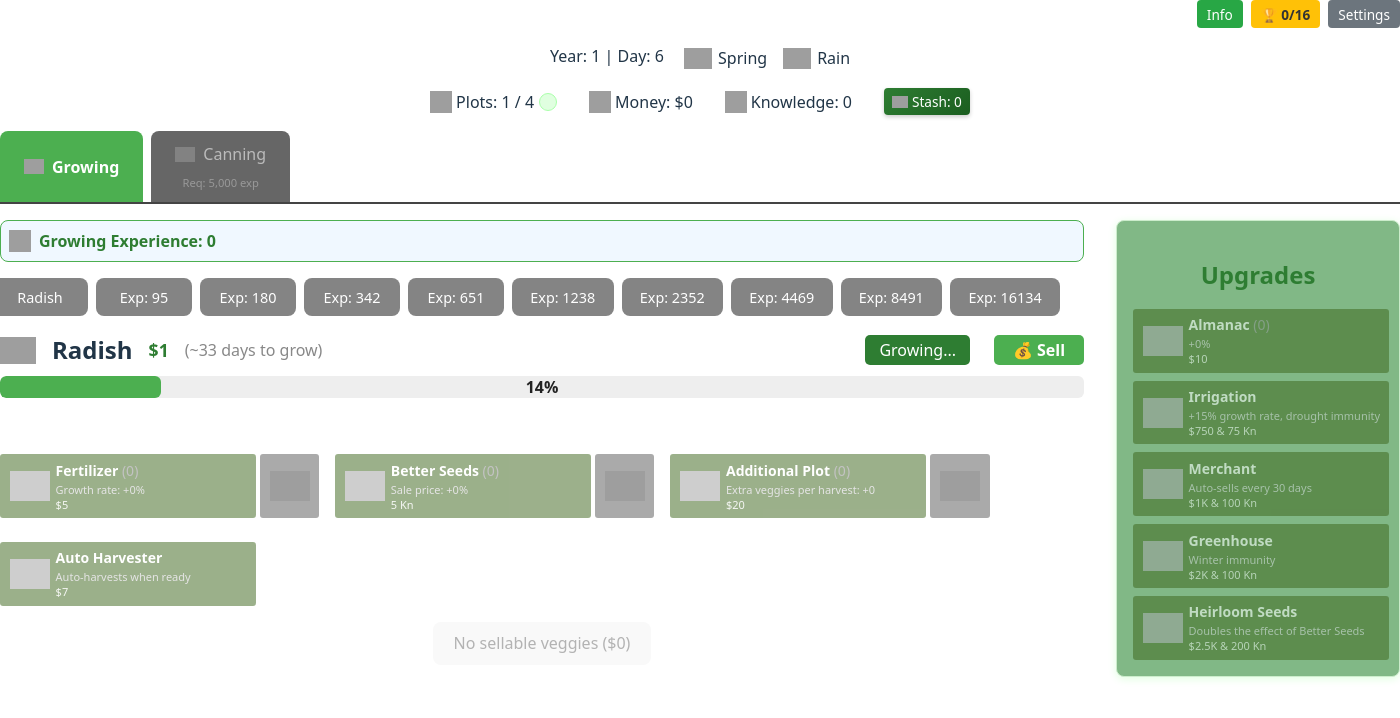
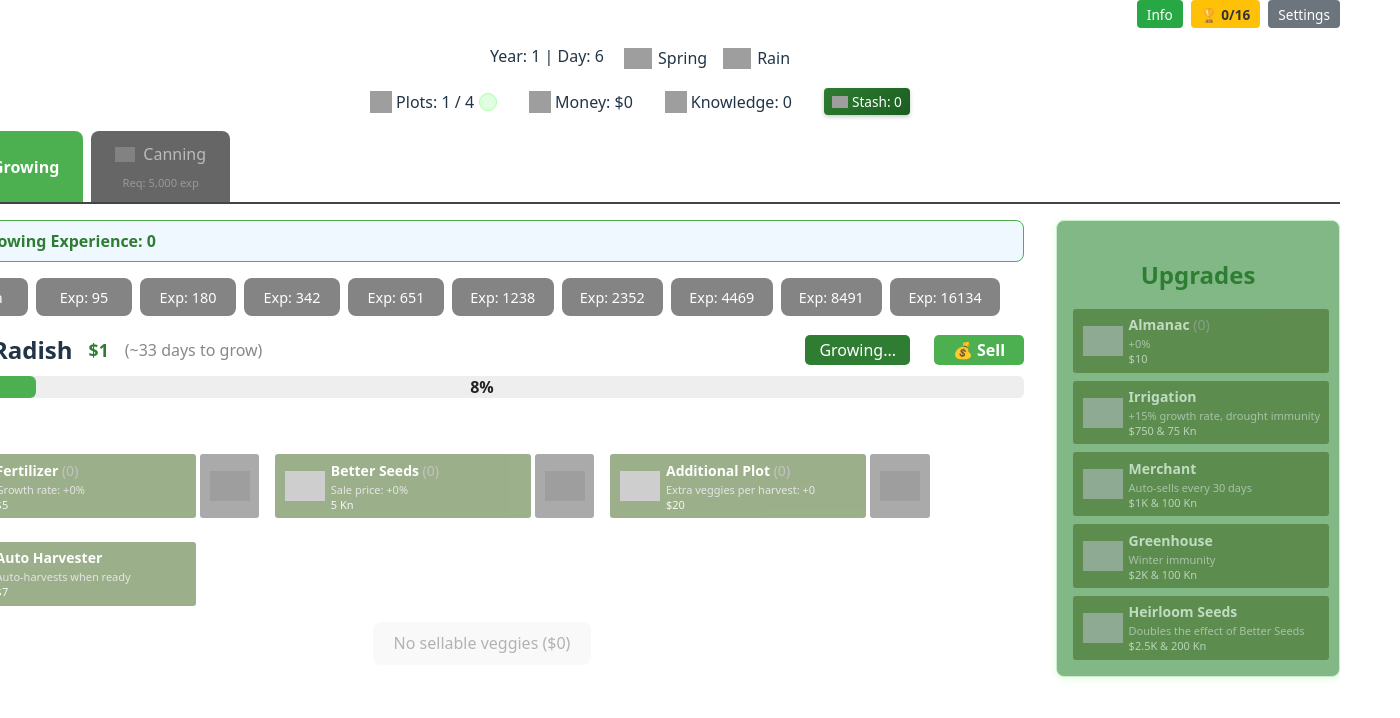
Before and after one commit to MumblesCrzy/Idle-Farm-Game, a React (Vite) app: page / in a window 1280 px wide. Shown: the top 718 px of the page, 1400 px wide, since content can reach past the window. Built offline with nearby package versions, Linux system fonts and the light colour scheme; grey boxes are pictures that could not be loaded.

Commit message:
Some visual issues, and a chrome specific issue.

```diff
--- a/src/App.css
+++ b/src/App.css
@@ -18,10 +18,14 @@
 }
 
 #root {
+  width: 100%;
   max-width: 1280px;
   margin: 0 auto;
   padding: 2rem;
   text-align: center;
+  display: flex;
+  flex-direction: column;
+  align-items: center;
 }
 
 .game-title {
--- a/src/App.tsx
+++ b/src/App.tsx
@@ -18,6 +18,7 @@ import { useSeasonSystem } from './hooks/useSeasonSystem';
 import { useAchievements } from './hooks/useAchievements';
 import { useAutoPurchase } from './hooks/useAutoPurchase';
 import { useGameState } from './hooks/useGameState';
+import { useGameLoop } from './hooks/useGameLoop';
 import { loadGameStateWithCanning, saveGameStateWithCanning } from './utils/saveSystem';
 import type { Veggie, GameState } from './types/game';
 import {
@@ -409,10 +410,8 @@ const GameProvider: React.FC<{ children: React.ReactNode }> = ({ children }) =>
     }
   }, [hasReadyVeggies]); // Only trigger when ready state changes, not on every growth update
 
-  const timerRef = useRef<number | null>(null);
-  // Growth timer for all unlocked veggies
-  useEffect(() => {
-    timerRef.current = window.setInterval(() => {
+  // Growth timer for all unlocked veggies - using requestAnimationFrame for Chrome compatibility
+  useGameLoop(() => {
     setVeggies((prev) => {
       const { veggies: newVeggies } = processVeggieGrowth(
         prev,
@@ -423,16 +422,8 @@ const GameProvider: React.FC<{ children: React.ReactNode }> = ({ children }) =>
       );
       return newVeggies;
     });
-    }, 1000);
+  }, 1000, [season, currentWeather, greenhouseOwned, irrigationOwned]);
 
-    // Cleanup function
-    return () => {
-      if (timerRef.current) {
-        clearInterval(timerRef.current);
-        timerRef.current = null;
-      }
-    };
-  }, [season, currentWeather, greenhouseOwned, irrigationOwned]);
   // Greenhouse upgrade purchase handler
   const handleBuyGreenhouse = () => {
     const greenhouseCost = GREENHOUSE_COST_PER_PLOT * maxPlots;
@@ -444,28 +435,37 @@ const GameProvider: React.FC<{ children: React.ReactNode }> = ({ children }) =>
     }
   };
 
-  // Memoize harvester speed levels to avoid unnecessary effect re-runs
-  const harvesterSpeedLevelsString = veggies.map(v => v.harvesterSpeedLevel ?? 0).join(',');
-  const harvesterSpeedLevels = useMemo(() =>
-    veggies.map(v => v.harvesterSpeedLevel ?? 0),
-    [harvesterSpeedLevelsString]
-  );
+  // Auto Harvester timer for each veggie - using requestAnimationFrame for Chrome compatibility
+  // Use refs to avoid restarting the loop when values change
+  const almanacLevelRef = useRef(almanacLevel);
+  const farmTierRef = useRef(farmTier);
+  const knowledgeRef = useRef(knowledge);
+  const dayRef = useRef(day);
+  const experienceRef = useRef(experience);
+  const maxPlotsRef = useRef(maxPlots);
+  const highestUnlockedVeggieRef = useRef(highestUnlockedVeggie);
 
-  // Auto Harvester timer for each veggie
   useEffect(() => {
-    let intervalId: number | null = null;
+    almanacLevelRef.current = almanacLevel;
+    farmTierRef.current = farmTier;
+    knowledgeRef.current = knowledge;
+    dayRef.current = day;
+    experienceRef.current = experience;
+    maxPlotsRef.current = maxPlots;
+    highestUnlockedVeggieRef.current = highestUnlockedVeggie;
+  }, [almanacLevel, farmTier, knowledge, day, experience, maxPlots, highestUnlockedVeggie]);
 
-    const harvestTick = () => {
+  useGameLoop(() => {
     setVeggies((prev) => {
       const {
         veggies: newVeggies,
         experienceGain: totalExperienceGain,
         knowledgeGain: totalKnowledgeGain,
         needsUpdate
-        } = processAutoHarvest(prev, almanacLevel, farmTier, knowledge);
+      } = processAutoHarvest(prev, almanacLevelRef.current, farmTierRef.current, knowledgeRef.current);
 
       // Update experience and knowledge for all harvests
-        if (totalExperienceGain > 0 && day >= 1 && day <= 365) {
+      if (totalExperienceGain > 0 && dayRef.current >= 1 && dayRef.current <= 365) {
         setTimeout(() => {
           setKnowledge((k: number) => k + totalKnowledgeGain);
           setExperience((exp: number) => exp + totalExperienceGain);
@@ -474,15 +474,15 @@ const GameProvider: React.FC<{ children: React.ReactNode }> = ({ children }) =>
 
       // Handle unlocks after all harvests are processed using projected experience
       if (needsUpdate) {
-          const projectedExperience = experience + totalExperienceGain;
+        const projectedExperience = experienceRef.current + totalExperienceGain;
         const { veggies: unlockedVeggies, highestUnlockedIndex } = processVeggieUnlocks(
           newVeggies,
           projectedExperience,
-            maxPlots
+          maxPlotsRef.current
         );
 
         // Update highest unlocked veggie if there were any unlocks
-          if (highestUnlockedIndex > highestUnlockedVeggie) {
+        if (highestUnlockedIndex > highestUnlockedVeggieRef.current) {
           setHighestUnlockedVeggie(highestUnlockedIndex);
         }
 
@@ -491,18 +491,7 @@ const GameProvider: React.FC<{ children: React.ReactNode }> = ({ children }) =>
 
       return newVeggies;
     });
-    };
-
-    intervalId = window.setInterval(harvestTick, 1000);
-
-    // Cleanup function
-    return () => {
-      if (intervalId !== null) {
-        clearInterval(intervalId);
-        intervalId = null;
-      }
-    };
-  }, [almanacLevel, farmTier, experience, maxPlots, harvesterSpeedLevels]);
+  }, 1000, []); // Empty deps - refs prevent loop restart
 
   // Unified harvest logic for both auto and manual harvest
   const harvestVeggie = (index: number, isAutoHarvest: boolean = false) => {
@@ -671,20 +660,25 @@ const GameProvider: React.FC<{ children: React.ReactNode }> = ({ children }) =>
     initialTimer: loaded?.globalAutoPurchaseTimer ?? 0
   });
 
-  // Day counter timer with auto-sell and auto-purchase logic
+  // Day counter timer with auto-sell and auto-purchase logic - using requestAnimationFrame for Chrome compatibility
+  const autoSellOwnedRef = useRef(autoSellOwned);
+  const handleSellRef = useRef(handleSell);
+
   useEffect(() => {
-    let dayIntervalId: number | null = null;
+    autoSellOwnedRef.current = autoSellOwned;
+    handleSellRef.current = handleSell;
+  }, [autoSellOwned, handleSell]);
 
-    const updateDay = () => {
+  useGameLoop(() => {
     setTotalDaysElapsed((total: number) => total + 1);
     setDay((d: number) => {
       const newDay = (d % 365) + 1; // Day cycles from 1-365, not 0-364
 
       // Auto-sell logic for merchant (every MERCHANT_DAYS)
-        if (autoSellOwned && newDay % MERCHANT_DAYS === 0) {
+      if (autoSellOwnedRef.current && newDay % MERCHANT_DAYS === 0) {
         // Trigger auto-sell using the existing handleSell function
         setTimeout(() => {
-            handleSell();
+          handleSellRef.current();
         }, 100); // Small delay to ensure state is updated
       }
 
@@ -693,17 +687,7 @@ const GameProvider: React.FC<{ children: React.ReactNode }> = ({ children }) =>
 
       return newDay;
     });
-    };
-
-    dayIntervalId = window.setInterval(updateDay, 1000);
-
-    return () => {
-      if (dayIntervalId !== null) {
-        clearInterval(dayIntervalId);
-        dayIntervalId = null;
-      }
-    };
-  }, [autoSellOwned, handleSell, setGlobalAutoPurchaseTimer]);
+  }, 1000, []); // Empty deps - refs prevent loop restart
 
 
 
@@ -782,7 +766,7 @@ function App() {
   const {
     canningState,
     startCanning,
-    completeCanning,
+    completeCanning: _completeCanning, // Used internally by useCanningSystem for auto-collection
     purchaseUpgrade,
     canMakeRecipe,
     toggleAutoCanning
@@ -1284,7 +1268,6 @@ function App() {
             knowledge={knowledge}
             heirloomOwned={heirloomOwned}
             startCanning={startCanning}
-            completeCanning={completeCanning}
             canMakeRecipe={canMakeRecipe}
             purchaseUpgrade={purchaseUpgrade}
             toggleAutoCanning={toggleAutoCanning}
--- a/src/components/CanningPanel.tsx
+++ b/src/components/CanningPanel.tsx
@@ -12,7 +12,6 @@ interface CanningPanelProps {
   veggies: Array<{name: string, stash: number, salePrice: number, betterSeedsLevel: number}>;
   heirloomOwned: boolean;
   onStartCanning: (recipeId: string) => boolean;
-  onCollectCanning: (processIndex: number) => void;
   canMakeRecipe: (recipe: Recipe) => boolean;
   recipeFilter?: RecipeFilter;
   recipeSort?: RecipeSort;
@@ -28,7 +27,6 @@ const CanningPanel: React.FC<CanningPanelProps> = memo(({
   veggies,
   heirloomOwned,
   onStartCanning,
-  onCollectCanning,
   canMakeRecipe,
   recipeFilter: propRecipeFilter,
   recipeSort: propRecipeSort,
@@ -266,7 +264,6 @@ const CanningPanel: React.FC<CanningPanelProps> = memo(({
       <CanningProcessDisplay
         processes={canningState.activeProcesses}
         recipes={canningState.recipes}
-        onCollect={onCollectCanning}
         maxSimultaneousProcesses={canningState.maxSimultaneousProcesses}
       />
 
--- a/src/components/CanningTab.tsx
+++ b/src/components/CanningTab.tsx
@@ -12,7 +12,6 @@ interface CanningTabProps {
   knowledge: number;
   heirloomOwned: boolean;
   startCanning: (recipeId: string) => boolean;
-  completeCanning: (processIndex: number) => void;
   canMakeRecipe: (recipe: any) => boolean;
   purchaseUpgrade: (upgradeId: string) => boolean;
   toggleAutoCanning: () => void;
@@ -30,7 +29,6 @@ const CanningTab: React.FC<CanningTabProps> = memo(({
   knowledge,
   heirloomOwned,
   startCanning,
-  completeCanning,
   canMakeRecipe,
   purchaseUpgrade,
   toggleAutoCanning,
@@ -48,7 +46,6 @@ const CanningTab: React.FC<CanningTabProps> = memo(({
           veggies={veggies}
           heirloomOwned={heirloomOwned}
           onStartCanning={startCanning}
-          onCollectCanning={completeCanning}
           canMakeRecipe={canMakeRecipe}
           recipeFilter={recipeFilter}
           recipeSort={recipeSort}
--- a/src/components/InfoOverlay.tsx
+++ b/src/components/InfoOverlay.tsx
@@ -50,9 +50,11 @@ const InfoOverlay: React.FC<InfoOverlayProps> = ({
         aria-modal="true"
         aria-labelledby="info-modal-title"
       >
+        <h3 id="info-modal-title" className={styles.header}>Game Help</h3>
+
+        <div className={styles.container}>
           {/* Category Navigation */}
           <div className={styles.sidebar}>
-          <h3 id="info-modal-title" className={styles.header}>Game Help</h3>
             {categories.map(category => (
               <button
                 key={category.id}
@@ -503,6 +505,7 @@ const InfoOverlay: React.FC<InfoOverlayProps> = ({
         </div>
         </div>
       </div>
+    </div>
   );
 };
 
--- a/src/components/ProgressBar.tsx
+++ b/src/components/ProgressBar.tsx
@@ -20,7 +20,7 @@ const ProgressBar: React.FC<ProgressBarProps> = memo(({ value, max = 100, color,
         background: color || '#4caf50',
         height: '100%',
         borderRadius: '6px',
-        transition: 'width 0.3s',
+        transition: 'width 0.3s, background 0.3s ease',
       }}
     ></div>
   </div>
--- a/src/components/RecipeCard.tsx
+++ b/src/components/RecipeCard.tsx
@@ -122,12 +122,6 @@ const RecipeCard: React.FC<RecipeCardProps> = memo(({
           Missing Ingredients
         </div>
       )}
-
-      {recipe.timesCompleted > 0 && (
-        <div className={styles.completionCount}>
-          Made {recipe.timesCompleted} times
-        </div>
-      )}
     </div>
   );
 });
--- a/src/index.css
+++ b/src/index.css
@@ -25,7 +25,8 @@ a:hover {
 body {
   margin: 0;
   display: flex;
-  place-items: center;
+  justify-content: center;
+  align-items: center;
   min-width: 320px;
   min-height: 100vh;
 }
```
Also changed, not shown: src/components/CanningProcessDisplay.tsx (+9 -20 lines), src/hooks/useCanningSystem.ts (+10 -17 lines). Lines whose indentation alone changed are shown as unchanged.
